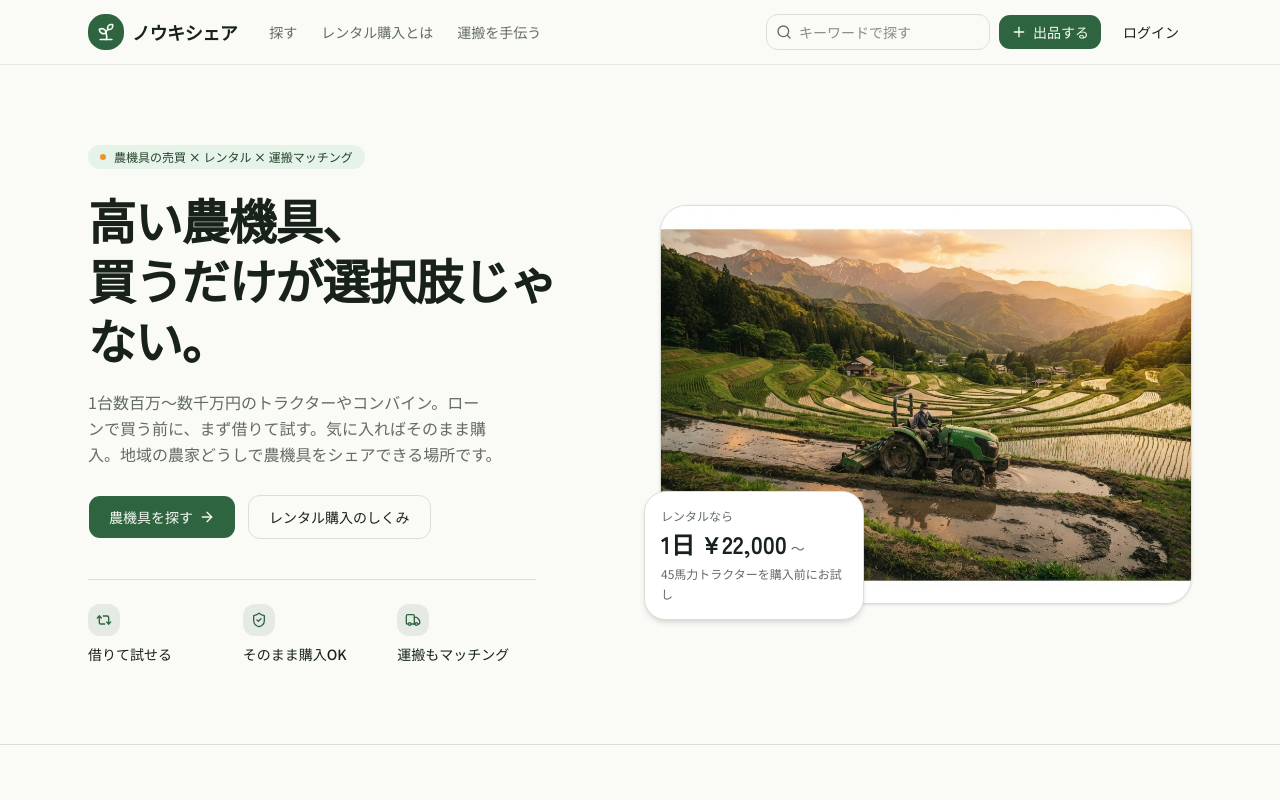
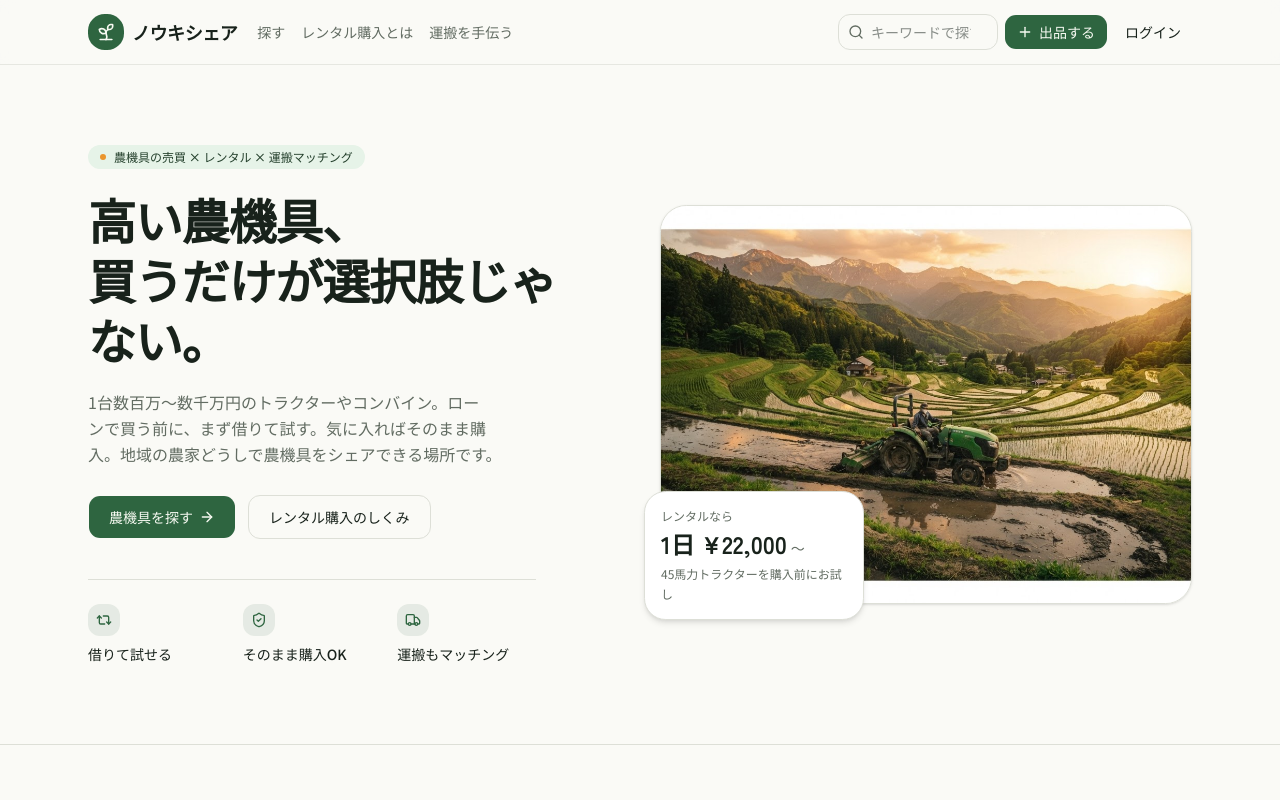
Before and after one commit to dhythm/agri-machare, a Next.js app: page / in a window 1280 px wide. Shown: the top 800 px of the page. Built offline with nearby package versions, Linux system fonts and the light colour scheme; no server answers.

Commit message:
fix(ui): keep the site header on one line
Co-Authored-By: Claude Fable 5.1 <noreply@anthropic.com>

```diff
--- a/components/auth/account-menu.tsx
+++ b/components/auth/account-menu.tsx
@@ -7,7 +7,10 @@ import { cn } from '@/lib/utils'
 import { NotificationBell } from '@/components/notifications/notification-bell'
 import { SignOutButton } from './sign-out-button'
 
-const linkClass = cn(buttonVariants({ variant: 'ghost' }), 'h-9 px-3')
+const linkClass = cn(
+  buttonVariants({ variant: 'ghost' }),
+  'h-9 whitespace-nowrap px-2.5',
+)
 
 export function AccountMenu() {
   const { data: session, status } = useSession()
@@ -20,7 +23,7 @@ export function AccountMenu() {
     )
   }
   return (
-    <div className="flex items-center gap-2">
+    <div className="flex items-center gap-1">
       {session.user.role === 'admin' && (
         <Link href="/admin" className={linkClass}>
           運営画面
@@ -30,7 +33,7 @@ export function AccountMenu() {
         マイページ
       </Link>
       <NotificationBell />
-      <span className="hidden text-sm text-muted-foreground sm:inline">
+      <span className="hidden whitespace-nowrap text-sm text-muted-foreground xl:inline">
         {session.user.name}
       </span>
       <SignOutButton />
--- a/components/auth/sign-out-button.tsx
+++ b/components/auth/sign-out-button.tsx
@@ -8,7 +8,7 @@ export function SignOutButton({ className }: { className?: string }) {
     <Button
       type="button"
       variant="ghost"
-      className={className ?? 'h-9 px-3'}
+      className={className ?? 'h-9 whitespace-nowrap px-2.5'}
       onClick={() => void signOut({ redirectTo: '/' })}
     >
       ログアウト
--- a/components/site-header.tsx
+++ b/components/site-header.tsx
@@ -7,8 +7,8 @@ import { cn } from '@/lib/utils'
 export function SiteHeader() {
   return (
     <header className="sticky top-0 z-40 border-b border-border/70 bg-background/85 backdrop-blur">
-      <div className="mx-auto flex h-16 max-w-6xl items-center gap-4 px-4 sm:px-6">
-        <Link href="/" className="flex items-center gap-2">
+      <div className="mx-auto flex h-16 max-w-6xl items-center gap-3 whitespace-nowrap px-4 sm:px-6">
+        <Link href="/" className="flex shrink-0 items-center gap-2">
           <span className="flex size-9 items-center justify-center rounded-xl bg-primary text-primary-foreground">
             <Sprout className="size-5" />
           </span>
@@ -17,7 +17,7 @@ export function SiteHeader() {
           </span>
         </Link>
 
-        <nav className="ml-4 hidden items-center gap-6 text-sm font-medium text-muted-foreground md:flex">
+        <nav className="ml-2 hidden shrink-0 items-center gap-4 text-sm font-medium text-muted-foreground md:flex">
           <Link
             href="/listings"
             className="transition-colors hover:text-foreground"
@@ -38,12 +38,12 @@ export function SiteHeader() {
           </Link>
         </nav>
 
-        <div className="ml-auto flex items-center gap-2">
+        <div className="ml-auto flex shrink-0 items-center gap-1.5">
           <form
             action="/listings"
             method="get"
             role="search"
-            className="hidden sm:block"
+            className="hidden lg:block"
           >
             <label className="relative block">
               <span className="sr-only">キーワードで探す</span>
@@ -52,7 +52,7 @@ export function SiteHeader() {
                 type="search"
                 name="q"
                 placeholder="キーワードで探す"
-                className="h-9 w-44 rounded-lg border border-border bg-background pl-8 pr-3 text-sm text-foreground outline-none transition-[width] focus-visible:w-64 focus-visible:border-primary focus-visible:ring-2 focus-visible:ring-primary/30 lg:w-56"
+                className="h-9 w-40 rounded-lg border border-border bg-background pl-8 pr-3 text-sm text-foreground outline-none transition-[width] focus-visible:w-56 focus-visible:border-primary focus-visible:ring-2 focus-visible:ring-primary/30"
               />
             </label>
           </form>
@@ -61,7 +61,7 @@ export function SiteHeader() {
             aria-label="農機具を探す"
             className={cn(
               buttonVariants({ variant: 'outline', size: 'icon-lg' }),
-              'sm:hidden',
+              'lg:hidden',
             )}
           >
             <Search className="size-4" />
```
